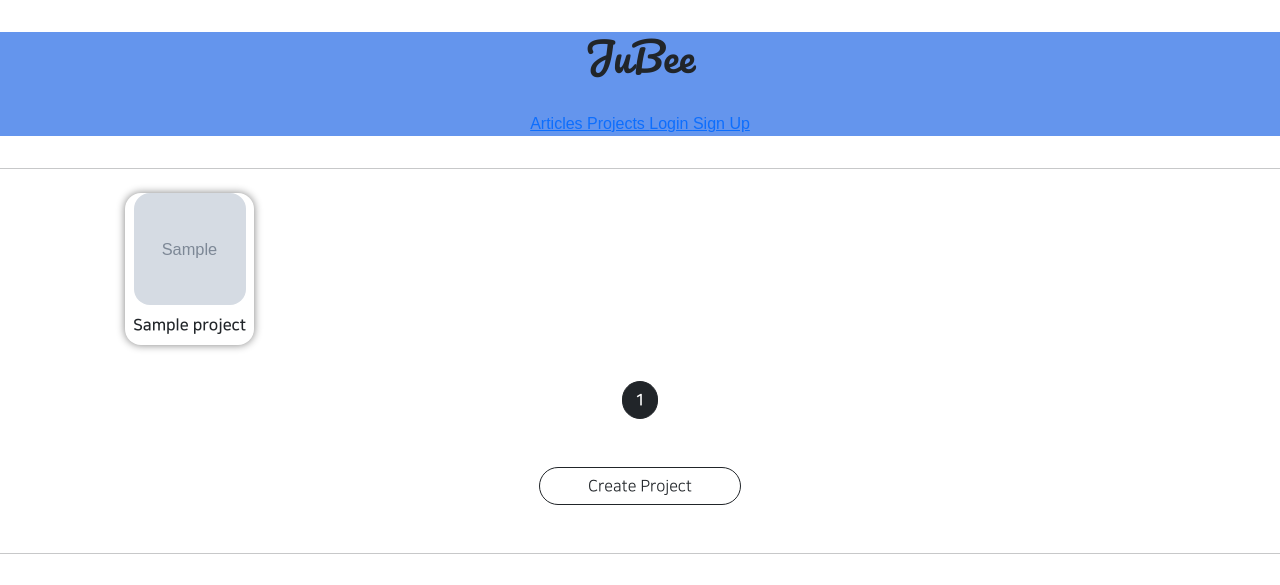
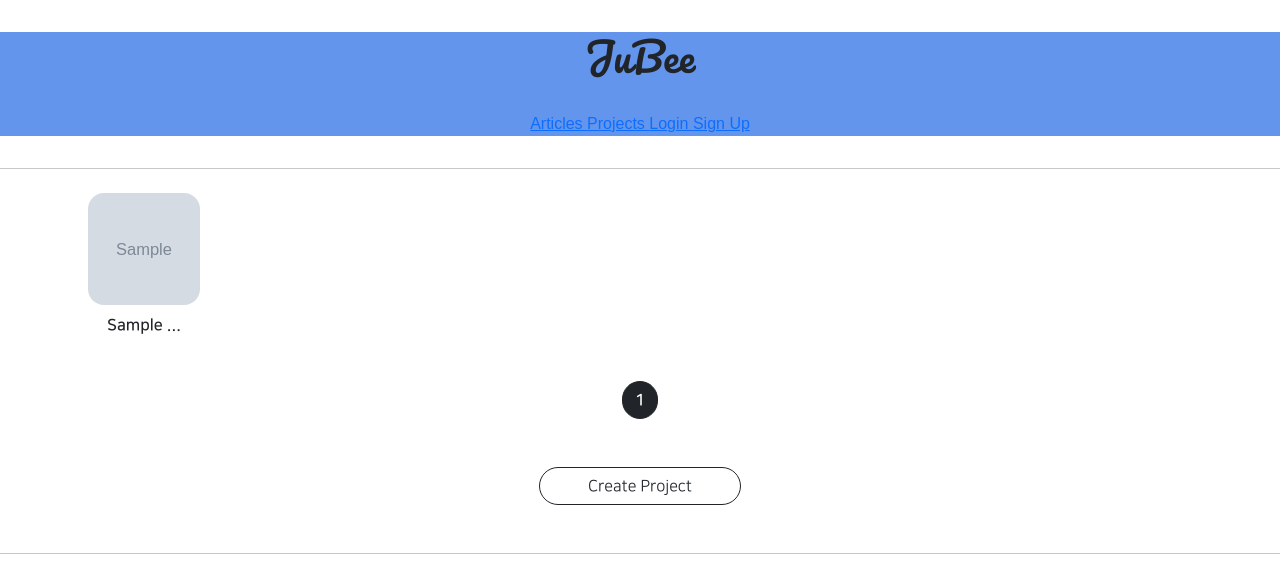
Before and after one commit to qqqaa999/gai_5_1_1, a Django app: page /projects/list/ in a window 1280 px wide. Shown: the top 585 px of the page. Run offline with Django 3.2, Linux system fonts and the light colour scheme; tables that the repository leaves empty hold one stand-in row (values such as "Sample post"); grey boxes marked "Sample" are stand-in pictures; parts of the project's set-up code (start-up, migrations or seed data) failed here and were passed over; some libraries are stand-ins or nearby versions.

Commit message:
2021-08-19

```diff
--- a/projectapp/templates/projectapp/list.html
+++ b/projectapp/templates/projectapp/list.html
@@ -10,7 +10,6 @@
         }
 
         .container div {
-            box-shadow: 0 0 .5rem grey;
           display: flex;
           justify-content: center;
           align-items: center;
@@ -37,7 +36,7 @@
                     <img src="{{ project.image.url }}"
                          alt="">
                 </a>
-                <span class="m-2 NNS_B">{{ project.name }}</span>
+                <span class="m-2 NNS_B">{{ project.name | truncatechars:10}}</span>
             </div>
 
         {% endfor %}
```
